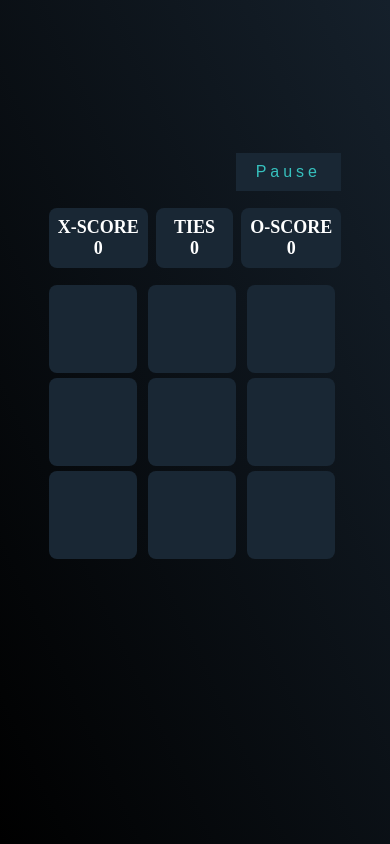
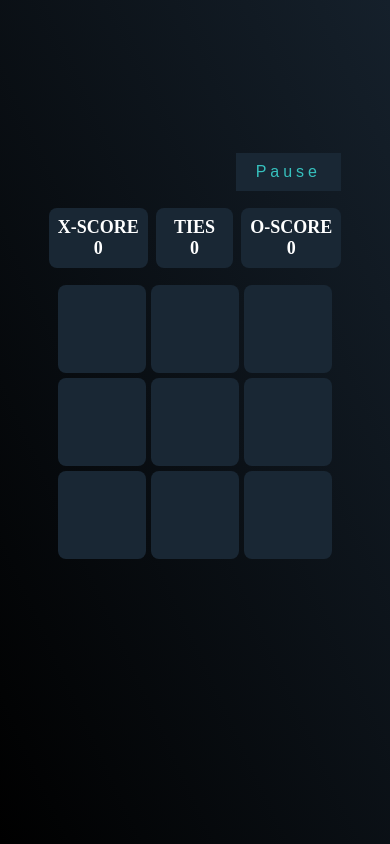
Before and after one commit to khizarq313/tic-tac-toe, a plain HTML site: page index.html in a window 390 px wide. Both pictures are taken after a click on the button "NEW GAME (vs CPU)". Drawn offline with Linux system fonts and the light colour scheme.

Commit message:
finally margin bug fixed

```diff
--- a/styles.css
+++ b/styles.css
@@ -156,10 +156,14 @@ button,.result-text {
   justify-content: space-around;
 }
 
-.menu-screen,.game-screen {
+.menu-screen {
   display: flex;
   flex-direction: column;
   justify-content: space-between;
+  margin-top: -15rem;
+}
+
+.game-screen{
   margin-top: -15rem;
 }
 
@@ -187,6 +191,7 @@ button,.result-text {
 }
 
 .grid {
+  width: 3rem;
   display: grid;
   gap: 5px;
   grid-template-columns: repeat(3, 1fr);
@@ -215,4 +220,7 @@ button,.result-text {
     html {
       font-size: 55%;
     }
+    .grid{
+      margin-left: 1rem;
+    }
   }
```
